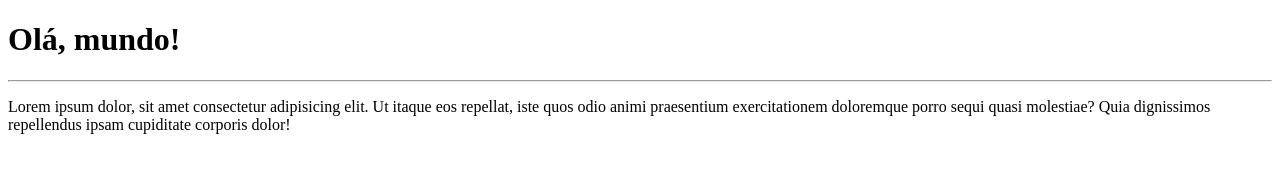
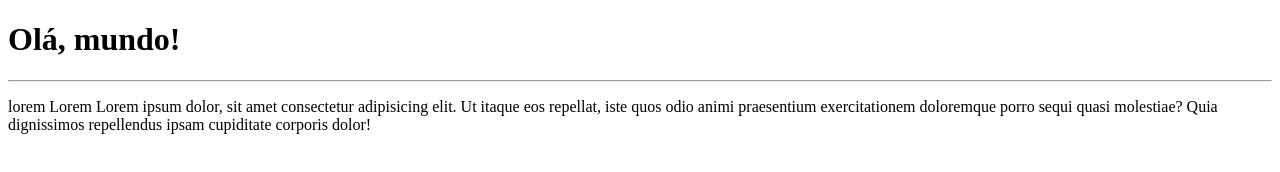
Before and after one commit to Freeladev/Ola-mundo, a plain HTML site: page site-exemplo/index.html in a window 1280 px wide. Drawn offline with Linux system fonts and the light colour scheme.

Commit message:
Testando alterações remotas

```diff
--- a/site-exemplo/index.html
+++ b/site-exemplo/index.html
@@ -9,6 +9,6 @@
 <body>
     <h1>Olá, mundo!</h1>
     <hr>
-    <p>Lorem ipsum dolor, sit amet consectetur adipisicing elit. Ut itaque eos repellat, iste quos odio animi praesentium exercitationem doloremque porro sequi quasi molestiae? Quia dignissimos repellendus ipsam cupiditate corporis dolor!</p>
+    <p>lorem Lorem Lorem ipsum dolor, sit amet consectetur adipisicing elit. Ut itaque eos repellat, iste quos odio animi praesentium exercitationem doloremque porro sequi quasi molestiae? Quia dignissimos repellendus ipsam cupiditate corporis dolor!</p>
 </body>
 </html>
```
